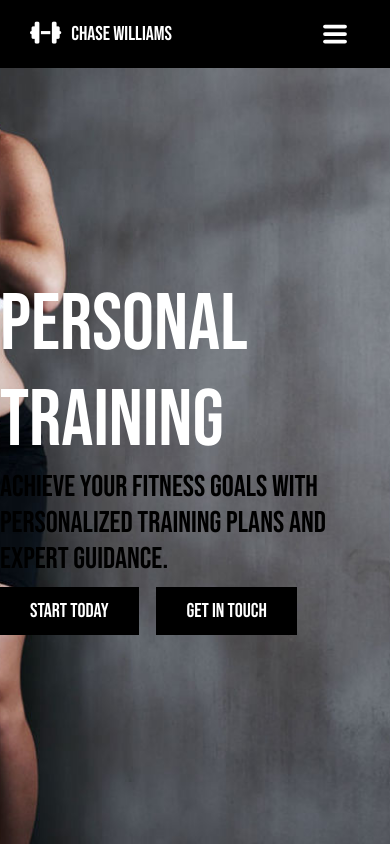
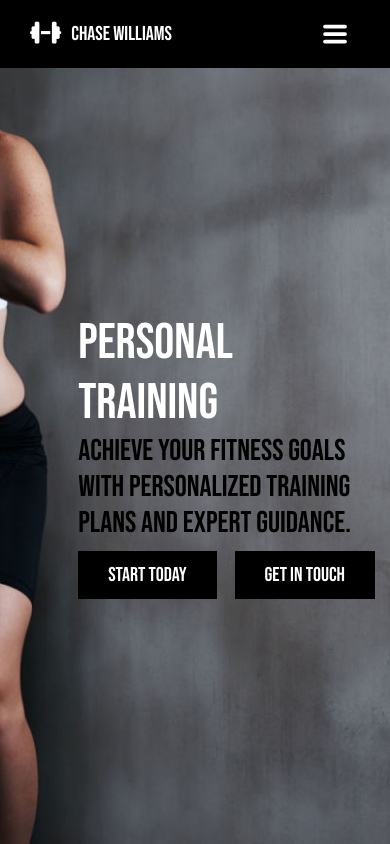
Before and after one commit to tommycomeau3/PT-Website, a plain HTML site: page index.html in a window 390 px wide. Drawn offline with Linux system fonts and the light colour scheme; a script that the page names is missing.

Commit message:
improved responsiveness on hero section

```diff
--- a/style.css
+++ b/style.css
@@ -104,7 +104,7 @@ nav ul a {
     padding-right: 8vw;
 }
 
-.hero-button-1 {
+.hero-button-1, .hero-button-2  {
     padding: 12px 30px;
     font-size: 2rem;
     font-family: "Bebas Neue", sans-serif;
@@ -115,18 +115,6 @@ nav ul a {
     align-self: flex-start; /* Align button to the start (left) */
     margin-top: 10px; /* Add some space between the text and the button */
     margin-right: 15px;
-}
-
-.hero-button-2 {
-    padding: 12px 30px;
-    font-size: 2rem;
-    font-family: "Bebas Neue", sans-serif;
-    color: white;
-    background-color: black;
-    cursor: pointer;
-    transition: background-color 0.3s ease;
-    align-self: flex-start; /* Align button to the start (left) */
-    margin-top: 10px; /* Add some space between the text and the button */
 }
 
 .hero-content {
@@ -174,9 +162,7 @@ nav ul a {
         border: none; /* Ensure there's no border */
         cursor: pointer; /* Add cursor pointer for better UX */
     }
-}
 
-@media (max-width: 900px) {
     nav {
         padding-right: 20px;
     }
@@ -244,4 +230,26 @@ nav ul a {
         transform: translateX(0);
     }
 
+    .hero-img {
+        padding-right: 6vw;
+    }
+
+    .hero-description {
+        max-width: 400px; /* Optional: limit the width of the paragraph */
+    }
+
 }
+
+@media (max-width: 500px) {
+    .personal-training {
+        font-size: 5rem;
+    }
+
+    .hero-img {
+        padding-right: 0;
+    }
+
+    .hero-description {
+        max-width: 300px; /* Optional: limit the width of the paragraph */
+    }
+}
```
